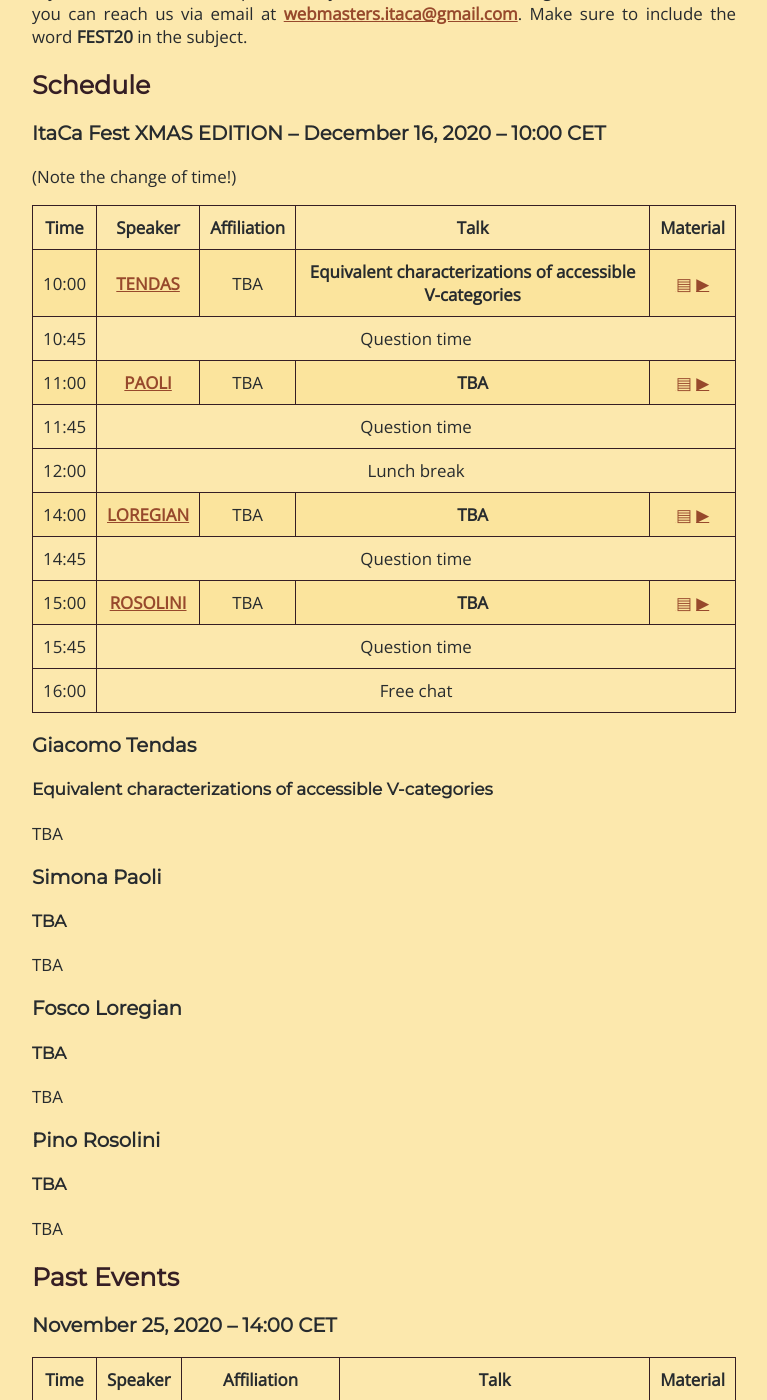
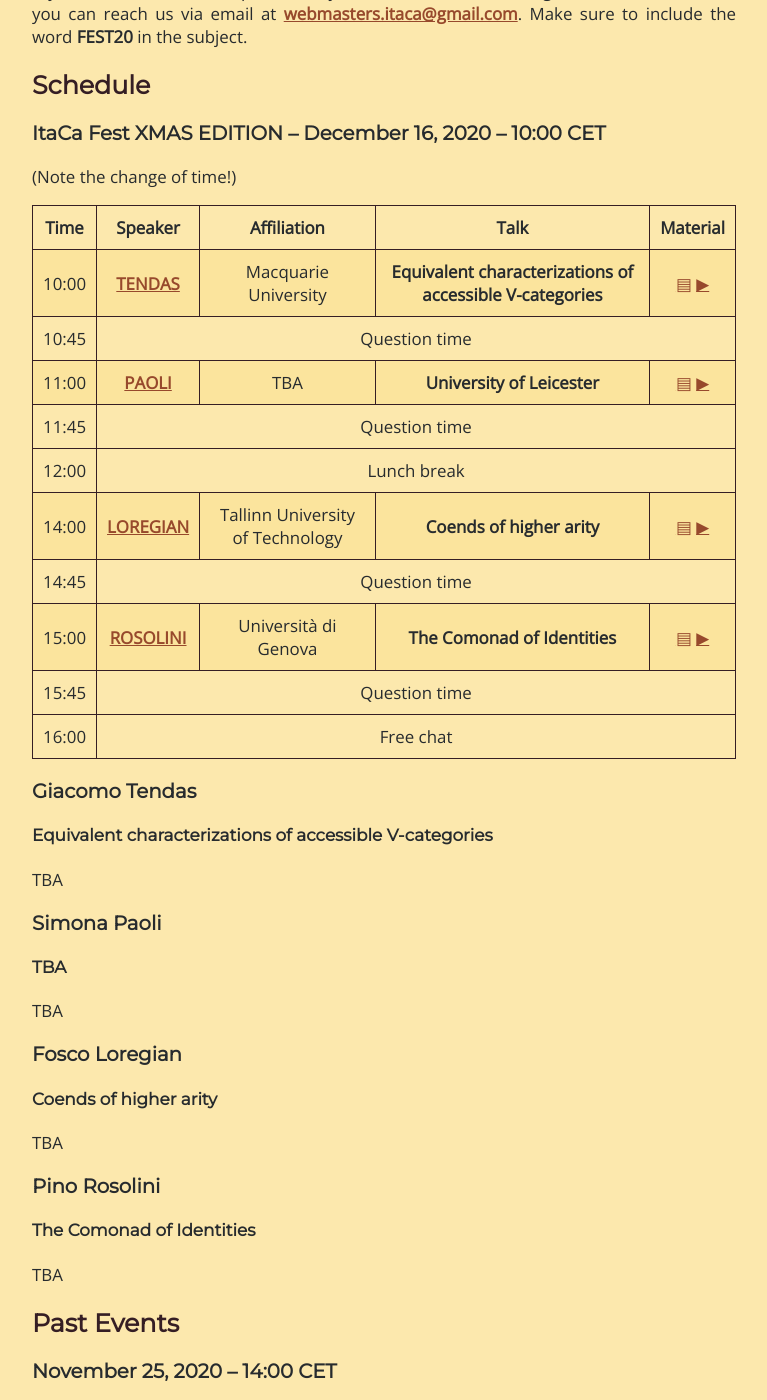
Before and after one commit to Progetto-ItaCa/Progetto-ItaCa.github.io, a Jekyll site: the page built from pages/fest.md, in a window 1280 px wide and 1400 px high, scrolled down 355 px. Shown: the whole window, without its empty margins (256-1023 px from the left). Built offline with Jekyll 4.4.1, drawn with Linux system fonts in a browser that asks for light colours; our own code applies the rules of GitHub Pages for plain Markdown files.

Commit message:
added more info

```diff
--- a/pages/fest.md
+++ b/pages/fest.md
@@ -34,7 +34,7 @@ If you would like to be a speaker, or you want to contact the organizers of the
     <tr style="background-color:#fbe49d	">
       <td>10:00</td>
       <td><a href="" target="_blank"><strong>TENDAS</strong></a></td>
-      <td>TBA</td>
+      <td>Macquarie University</td>
       <td><b>Equivalent characterizations of accessible V-categories</b></td>
       <td><a href="#tendas-abs">▤</a> <a href="" target="_blank">▶</a></td>
     </tr>
@@ -46,7 +46,7 @@ If you would like to be a speaker, or you want to contact the organizers of the
       <td>11:00</td>
       <td><a href="" target="_blank"><strong>PAOLI</strong></a></td>
       <td>TBA</td>
-      <td><b>TBA</b></td>
+      <td><b>University of Leicester</b></td>
       <td><a href="#paoli-abs">▤</a> <a href="" target="_blank">▶</a></td>
     </tr>
     <tr>
@@ -61,8 +61,8 @@ If you would like to be a speaker, or you want to contact the organizers of the
         <tr style="background-color:#fbe49d	">
       <td>14:00</td>
       <td><a href="" target="_blank"><strong>LOREGIAN</strong></a></td>
-      <td>TBA</td>
-      <td><b>TBA</b></td>
+      <td>Tallinn University of Technology</td>
+      <td><b>Coends of higher arity</b></td>
       <td><a href="#lore-abs">▤</a> <a href="" target="_blank">▶</a></td>
     </tr>
     <tr>
@@ -72,8 +72,8 @@ If you would like to be a speaker, or you want to contact the organizers of the
     <tr style="background-color:#fbe49d">
       <td>15:00</td>
       <td><a href="" target="_blank"><strong>ROSOLINI</strong></a></td>
-      <td>TBA</td>
-      <td><b>TBA</b></td>
+      <td>Università di Genova</td>
+      <td><b>The Comonad of Identities</b></td>
       <td><a href="#roso-abs">▤</a> <a href="" target="_blank">▶</a></td>
     </tr>
     <tr>
@@ -105,14 +105,14 @@ TBA
 <div id="lore-abs"></div>
 
 ### Fosco Loregian
-#### TBA
+#### Coends of higher arity
 
 TBA
 
 <div id="roso-abs"></div>
 
 ### Pino Rosolini
-#### TBA
+#### The Comonad of Identities
 
 TBA
 
```
